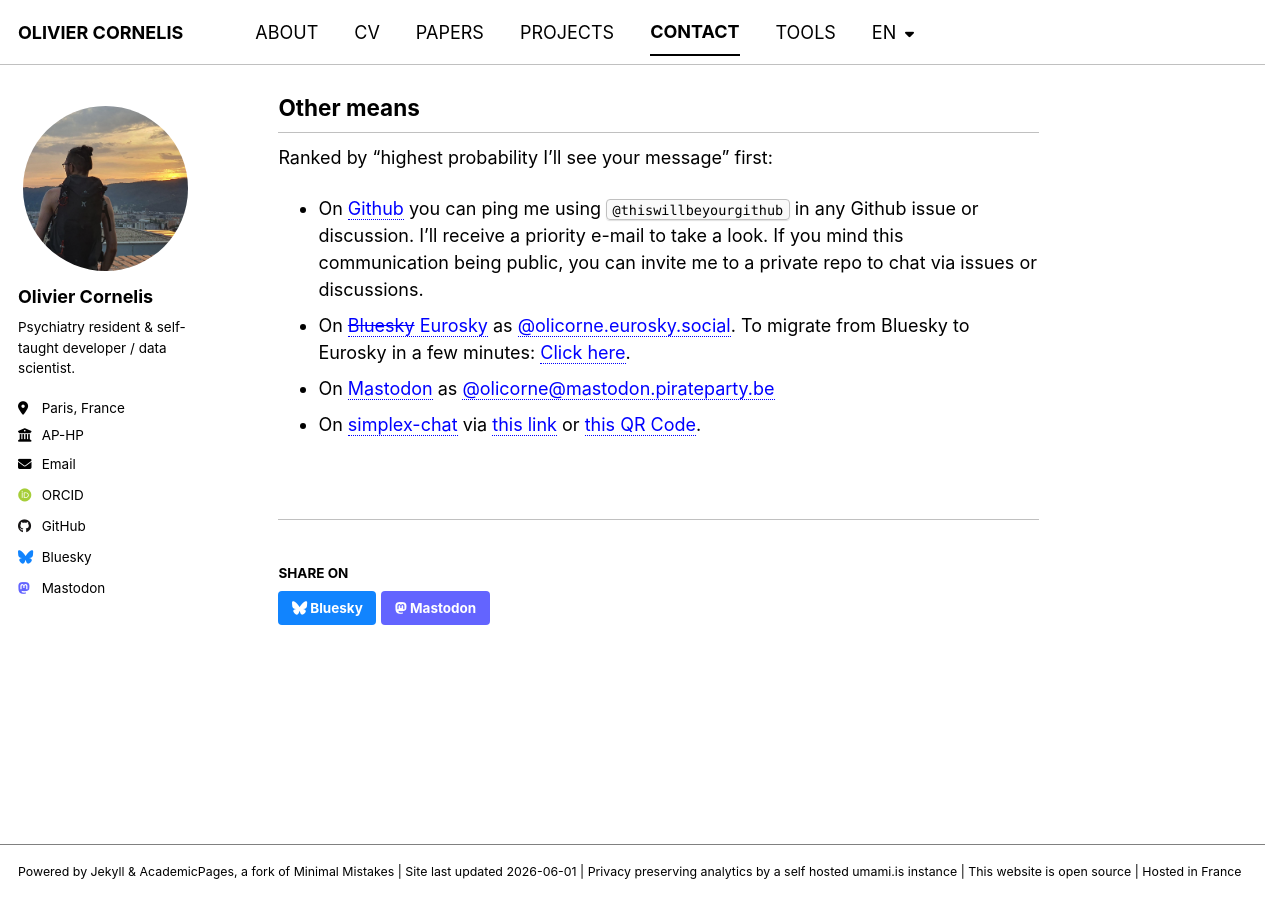
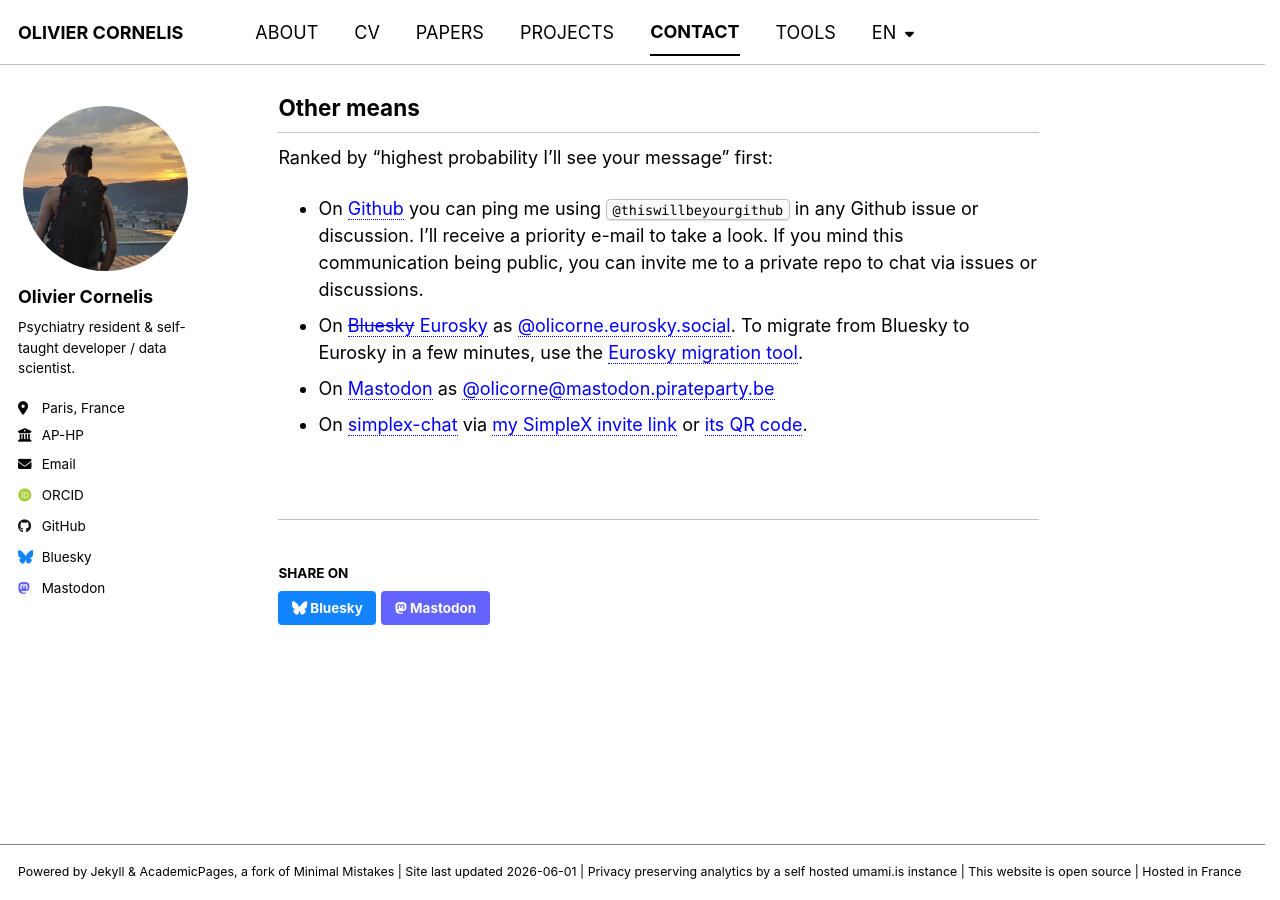
Before and after one commit to thiswillbeyourgithub/website, a Jekyll site: the page built from _pages/en/contact.md, in a window 1280 px wide and 900 px high, scrolled down 608 px. Built offline with Jekyll 4.4.1, drawn with Linux system fonts in a browser that asks for light colours; some web fonts are replaced.

Commit message:
Use descriptive link text instead of 'click here' (a11y)
Screen-reader users who scan a page by jumping from link to link could not tell
where "click here" / "cliquez ici" / "this link" / "ce lien" went. Rewrite the
link text to describe the destination, in both languages:
- projects: "all the GitHub issues/pull requests I created".
- contact: "Eurosky migration tool", "my SimpleX invite link", "its QR code".
- fastpop publication: "HTML version of the study".

Addresses TODO Accessibility item: Descriptive link text.

Co-Authored-By: Claude Opus 4.8 <noreply@anthropic.com>

```diff
--- a/_pages/en/contact.md
+++ b/_pages/en/contact.md
@@ -31,6 +31,6 @@ You can download my [PGP](https://en.wikipedia.org/wiki/Pretty_Good_Privacy) pub
 Ranked by "highest probability I'll see your message" first:
 
 - On [Github](https://github.com) you can ping me using `@thiswillbeyourgithub` in any Github issue or discussion. I'll receive a priority e-mail to take a look. If you mind this communication being public, you can invite me to a private repo to chat via issues or discussions.
-- On [~~Bluesky~~ Eurosky](https://en.wikipedia.org/wiki/Bluesky) as [@olicorne.eurosky.social](https://bsky.app/profile/olicorne.eurosky.social). To migrate from Bluesky to Eurosky in a few minutes: [Click here](https://eurosky.tech/accounts/migrate).
+- On [~~Bluesky~~ Eurosky](https://en.wikipedia.org/wiki/Bluesky) as [@olicorne.eurosky.social](https://bsky.app/profile/olicorne.eurosky.social). To migrate from Bluesky to Eurosky in a few minutes, use the [Eurosky migration tool](https://eurosky.tech/accounts/migrate).
 - On [Mastodon](https://en.wikipedia.org/wiki/Mastodon_(social_network)) as [@olicorne@mastodon.pirateparty.be](https://mastodon.pirateparty.be/@olicorne)
-- On [simplex-chat](https://github.com/simplex-chat/simplex-chat) via [this link](https://smp8.simplex.im/a#zhJ22L47TjVY2dY_SsMv8v0JqsSwzQ-Qp0kbGO1nUo4) or [this QR Code](https://olicorne.org/images/simplex.png).
+- On [simplex-chat](https://github.com/simplex-chat/simplex-chat) via [my SimpleX invite link](https://smp8.simplex.im/a#zhJ22L47TjVY2dY_SsMv8v0JqsSwzQ-Qp0kbGO1nUo4) or [its QR code](https://olicorne.org/images/simplex.png).
```
Also changed, not shown: _pages/en/projects.md (+2 -2 lines), _pages/fr/contact.md (+2 -2 lines), _pages/fr/projects.md (+2 -2 lines), _publications/en/2016-03-09-fastpop.md (+1 -1 lines), _publications/fr/2016-03-09-fastpop.md (+1 -1 lines).
